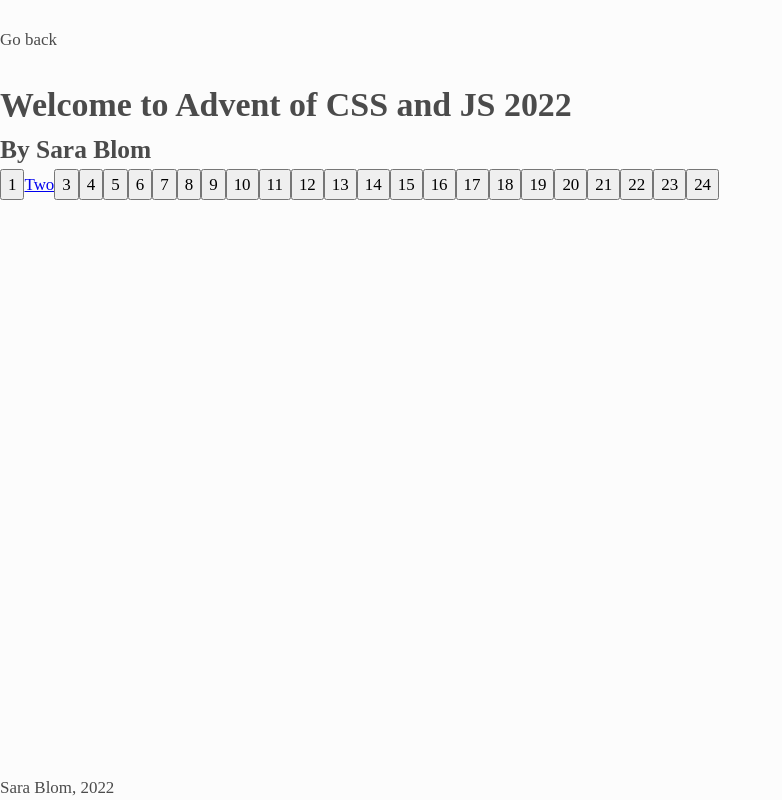
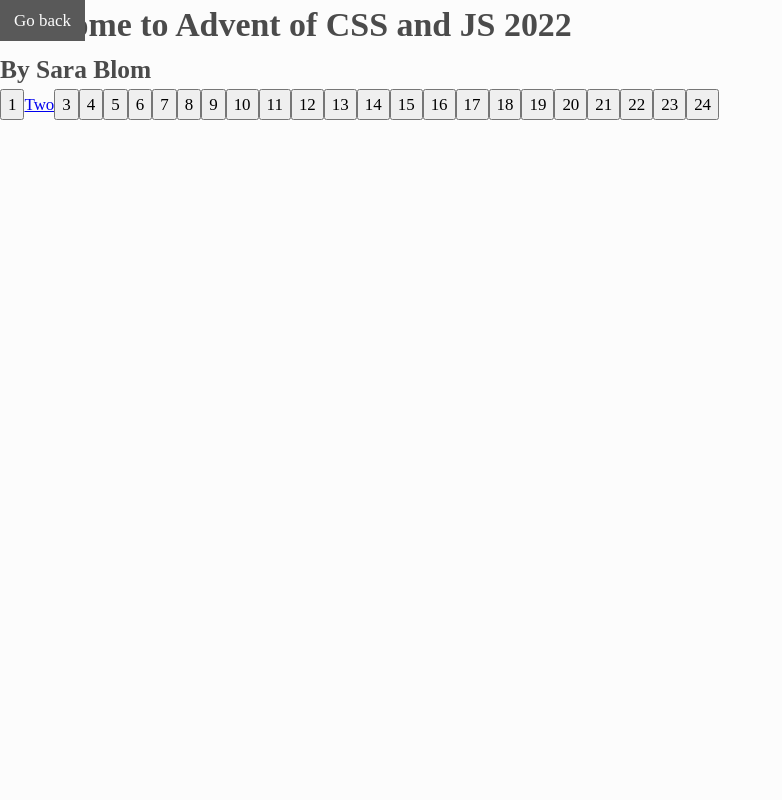
Before and after one commit to sarablom/advent-of-css-and-js-2022, a Next.js app: page / in a window 1280 px wide. Shown: the whole page, without its empty margins (0-782 px from the left). Built offline with nearby package versions, Linux system fonts and the light colour scheme.

Commit message:
change layout

```diff
--- a/src/components/layout/Footer.tsx
+++ /dev/null
@@ -1,3 +0,0 @@
-import { FC } from "react";
-
-export const Footer: FC = () => <p>Sara Blom, 2022</p>;
--- a/src/components/layout/Header.tsx
+++ b/src/components/layout/Header.tsx
@@ -5,29 +5,24 @@ import styled from "styled-components";
 export const Header: FC = () => {
 
 	return (
-		<PageWrapper>
+		<header>
 			<NavWrapper>
 				<Link href="/">Go back</Link>
 			</NavWrapper>
-		</PageWrapper>
+		</header>
 	);
 };
-const PageWrapper = styled.header`
-	display: flex;
-	justify-content: space-between;
-`;
 
 const NavWrapper = styled.nav`
-	display: flex;
-	align-items: center;
-	justify-content: center;
-	min-height: 5rem;
-	gap: 1rem;
-
 	a {
+		cursor: pointer;
+		padding: 8px 14px;
+		background: var(--color-blackish);
+		color: var(--color-whiteish);
 		text-decoration: none;
-		color: var(--color-blackish);
-		cursor: pointer;
+		position: absolute;
+		top: 0;
+		left: 0;
 
 		&:hover {
 			color: var(--color-whiteish);
--- a/src/components/layout/Layout.tsx
+++ b/src/components/layout/Layout.tsx
@@ -1,6 +1,5 @@
 import { FC, ReactNode } from "react";
 import { Header } from "./Header";
-import { Footer } from "./Footer";
 import styled from "styled-components";
 
 interface Props {
@@ -11,7 +10,6 @@ export const Layout: FC<Props> = ({ children }) => (
 	<Wrapper>
 		<Header />
 		<Main>{children}</Main>
-		<Footer />
 	</Wrapper>
 );
 
--- a/src/pages/_app.tsx
+++ b/src/pages/_app.tsx
@@ -4,7 +4,7 @@ import { GlobalStyles } from "../styles/GlobalStyles";
 import { StylesReset } from "../styles/StyleReset";
 import { Layout } from "../components/layout/Layout";
 import { Provider } from "react-redux";
-import { store }from "../store";
+import { store } from "../store";
 
 const MyApp = ({ Component, pageProps }: AppProps) => (
 	<Provider store={store}>
```
